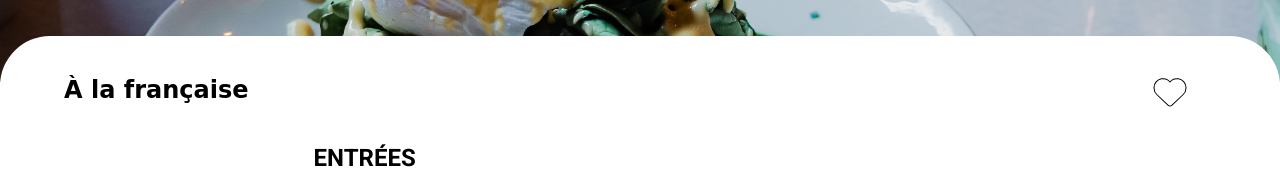
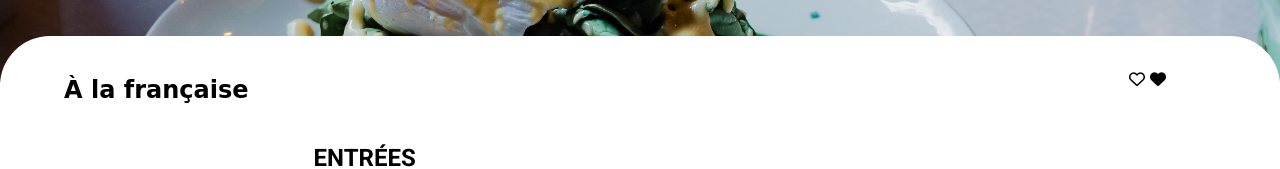
Before and after one commit to KRN-prog/KyrianAniecole_3_29102021, a website: page menu-francais.html in a window 1280 px wide. Shown: the part 236-405 px from the top of the page. Drawn offline with Linux system fonts and the light colour scheme; a web font is replaced by a local one.

Commit message:
Page menu restaurant à la française

```diff
--- a/menu-francais.html
+++ b/menu-francais.html
@@ -26,7 +26,10 @@
             <section class="restaurant">
                 <div class="restaurant-head">
                     <h2 class="restaurant-head__nom">À la française</h2>
-                    <i class="fas fa-heart fa-2x restaurant-head__like icon--heart"></i>
+                    <div class="info-restaurant__heart">
+                        <span class="far fa-heart info-restaurant__heart--1"></span>
+                        <span class="info-restaurant__heart--container"><span class="fas fa-heart info-restaurant__heart--2"></span></span>
+                    </div>
                 </div>
             </section>
 
```
